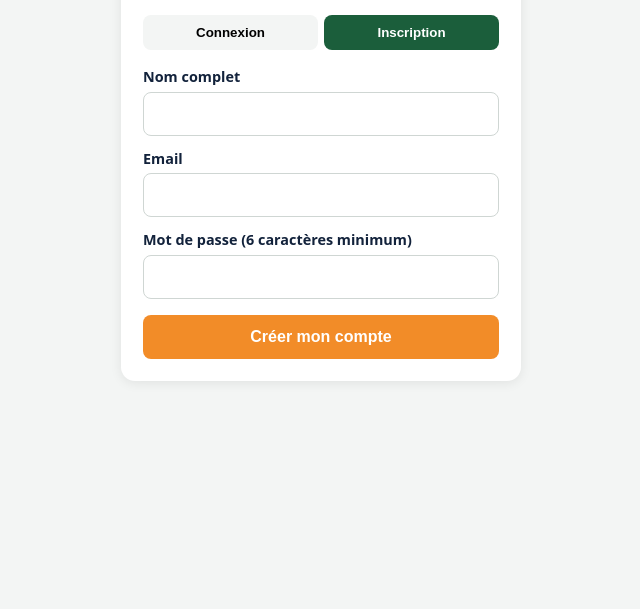
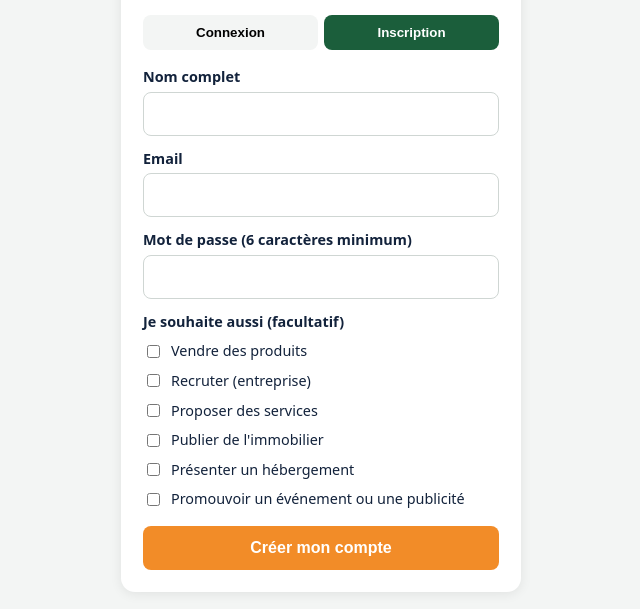
Before and after one commit to jeanlouis22/Bouake-market-2-, a plain HTML site: page auth.html in a window 1280 px wide. Both pictures are taken after a click on the button "Inscription". Shown: the part 109-718 px from the top of the page, without its empty margins (319-959 px from the left). Drawn offline with nearby package versions, Linux system fonts and the light colour scheme.

Commit message:
Enhance registration form with optional activity checkboxes
Added optional checkboxes for user activities in registration form.

```diff
--- a/auth.html
+++ b/auth.html
@@ -35,6 +35,17 @@
       <input id="reg-email" type="email" required autocomplete="email">
       <label for="reg-password">Mot de passe (6 caractères minimum)</label>
       <input id="reg-password" type="password" required minlength="6" autocomplete="new-password">
+
+      <label>Je souhaite aussi (facultatif)</label>
+      <div class="acts">
+        <label><input type="checkbox" class="act-check" value="seller"> Vendre des produits</label>
+        <label><input type="checkbox" class="act-check" value="company"> Recruter (entreprise)</label>
+        <label><input type="checkbox" class="act-check" value="professional"> Proposer des services</label>
+        <label><input type="checkbox" class="act-check" value="property_owner"> Publier de l'immobilier</label>
+        <label><input type="checkbox" class="act-check" value="hotelier"> Présenter un hébergement</label>
+        <label><input type="checkbox" class="act-check" value="advertiser"> Promouvoir un événement ou une publicité</label>
+      </div>
+
       <button class="btn" type="submit">Créer mon compte</button>
     </form>
 
```
